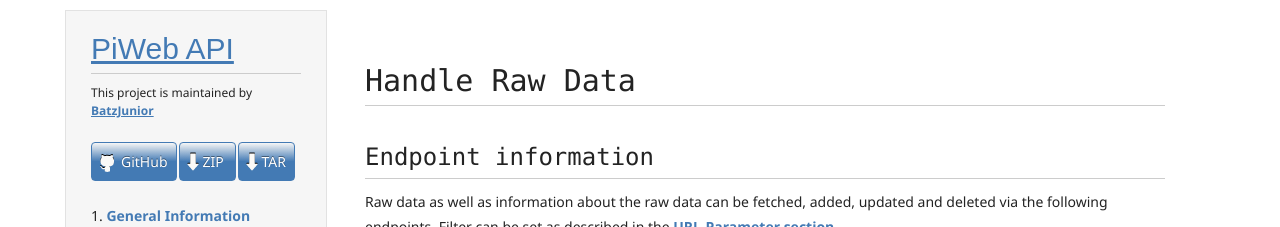
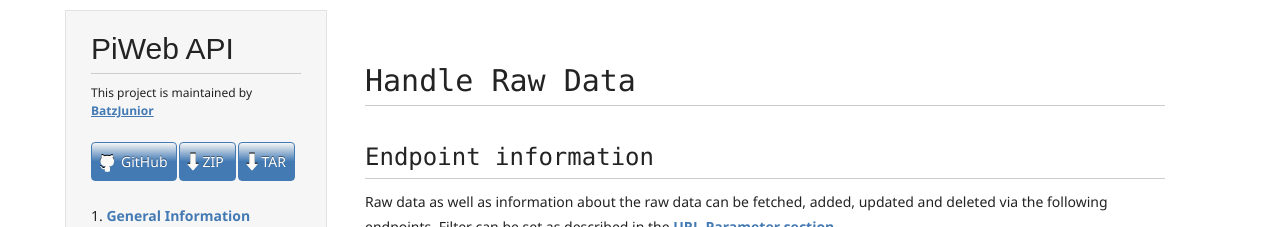
Before and after one commit to BatzJunior/testrepo, a Jekyll site: the page built from Handle-Raw-Data.md, in a window 1280 px wide. Shown: the top 227 px of the page. Built offline with Jekyll 4.4.1, drawn with Linux system fonts in a browser that asks for light colours.

Commit message:
Update frame.html

```diff
--- a/_layouts/frame.html
+++ b/_layouts/frame.html
@@ -18,11 +18,11 @@
   <body>
     <div class="wrapper">
       <header>
-        <h1 class="header"><a class="header name" href="https://github.com/BatzJunior/testrepo"> PiWeb API</a></h1>
+        <h1 class="header">PiWeb API</h1>
         <p class="header">This project is maintained by <a class="header name" href="https://github.com/BatzJunior">BatzJunior</a></p>
 	<div class="downloadContainer" >
         	<div class="download linkToGithub">
-	        	<a class="buttons github" href="https://github.com/BatzJunior/testrepo/tarball/master">GitHub</a>
+	        	<a class="buttons github" href="https://github.com/BatzJunior/testrepo">GitHub</a>
 	        </div>
         	<div class="download">
 	       		<a class="buttons" href="https://github.com/BatzJunior/testrepo/zipball/master">ZIP</a></li>
```
